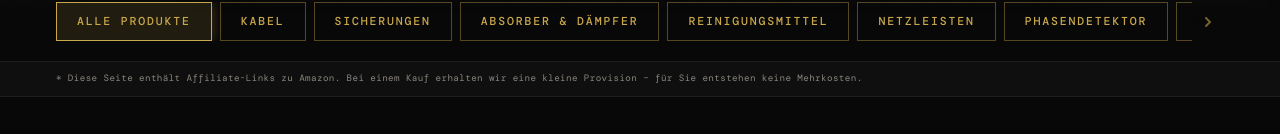
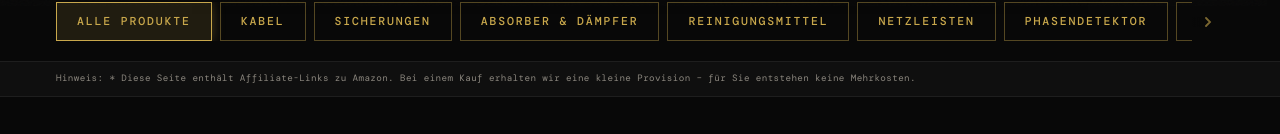
Before and after one commit to Jacek01978/hifi-shop, a React (Vite) app: page / in a window 1280 px wide. Shown: the part 818-952 px from the top of the page. Built offline with nearby package versions, Linux system fonts and the light colour scheme; a web font is replaced by a local one.

Commit message:
Add Hinweis prefix to affiliate notice

```diff
--- a/src/components/ProductGrid.jsx
+++ b/src/components/ProductGrid.jsx
@@ -98,7 +98,7 @@ export default function ProductGrid() {
       {/* Affiliate-Hinweis unter dem Filter */}
       <div className="px-8 lg:px-14 py-2.5 border-b border-obsidian-200 bg-obsidian-50">
         <p className="font-mono text-[0.58rem] text-stone/60 tracking-[0.04em]">
-          * Diese Seite enthält Affiliate-Links zu Amazon. Bei einem Kauf erhalten wir eine kleine Provision – für Sie entstehen keine Mehrkosten.
+          Hinweis: * Diese Seite enthält Affiliate-Links zu Amazon. Bei einem Kauf erhalten wir eine kleine Provision – für Sie entstehen keine Mehrkosten.
         </p>
       </div>
 
```
